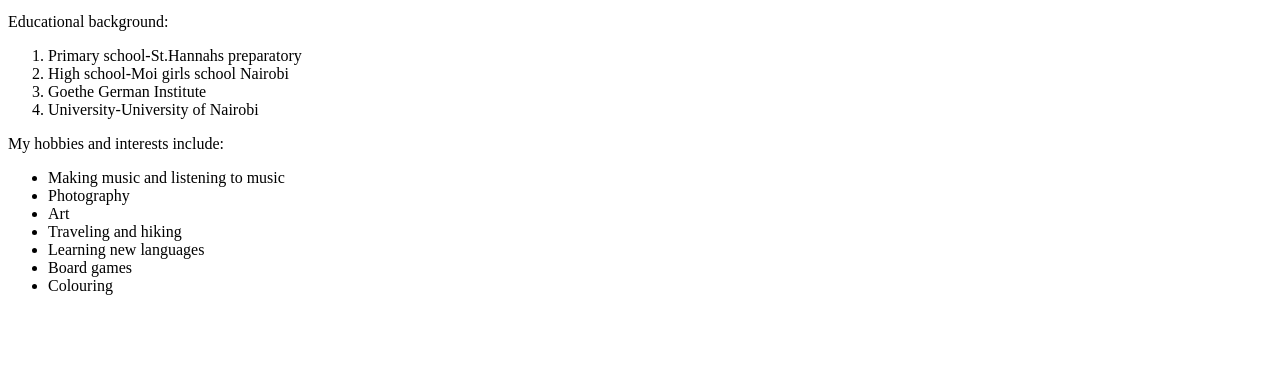
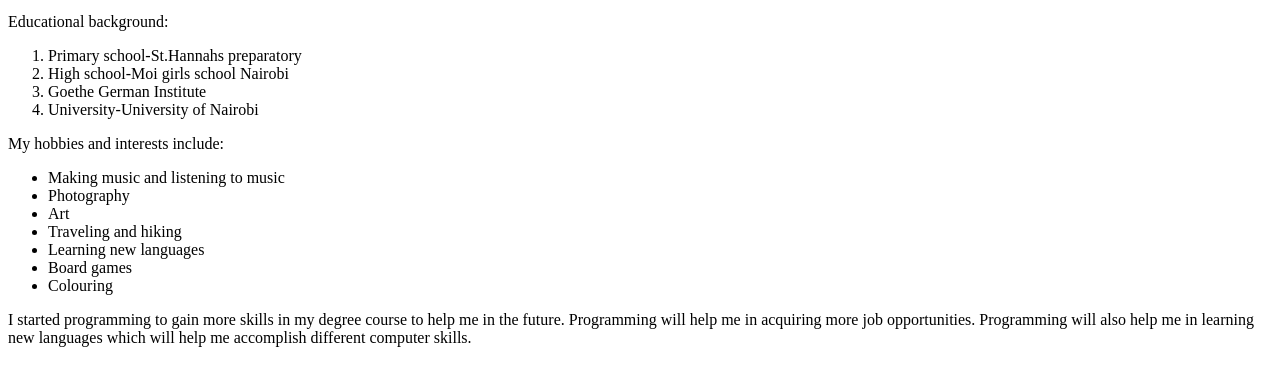
Before and after one commit to VGichuki/independent-project, a plain HTML site: page about-me.html in a window 1280 px wide. Shown: the part 101-486 px from the top of the page. Drawn offline with Linux system fonts and the light colour scheme.

Commit message:
add paragraph on programming

```diff
--- a/about-me.html
+++ b/about-me.html
@@ -27,5 +27,7 @@
       <li>Colouring</li>
     </ul>
 
+    <p>I started programming to gain more skills in my degree course to help me in the future. Programming will help me in acquiring more job opportunities. Programming will also help me in learning new languages which will help me accomplish different computer skills.</p>
+
   </body>
 </html>
```
